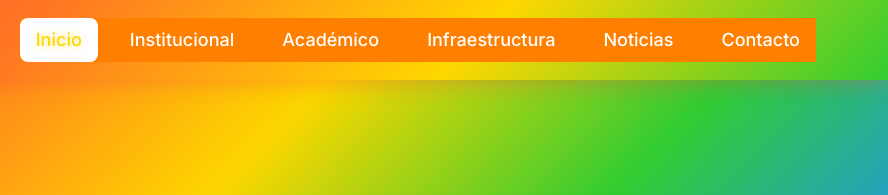
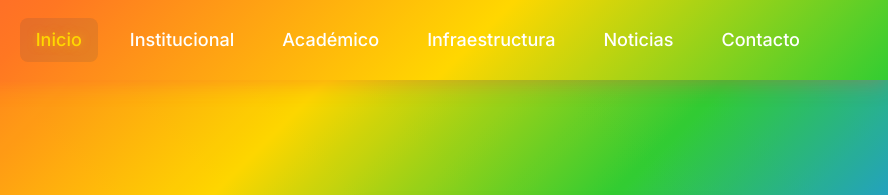
Before and after one commit to Colegio-Nuevohorizonte/sitio-web-colegio, a plain HTML site: page index.html in a window 1280 px wide. Shown: the top 195 px of the page, 392-1280 px from the left. Drawn offline with nearby package versions, Linux system fonts and the light colour scheme.

Commit message:
Update responsive.css

```diff
--- a/assets/css/responsive.css
+++ b/assets/css/responsive.css
@@ -16,7 +16,7 @@
         position: static;
         width: auto;
         height: auto;
-        background: transparent;
+        background: transparent !important; /* Transparente en desktop */
         display: block;
     }
 
@@ -37,13 +37,13 @@
     .nav__link {
         font-size: var(--body-size);
         padding: var(--espaciado-sm) var(--espaciado-md);
-        color: var(--gris-oscuro);
+        color: var(--gris-oscuro) !important; /* Color original en desktop */
     }
 
     .nav__link:hover,
     .nav__link--active {
-        color: var(--azul);
-        background: rgba(26, 54, 93, 0.1);
+        color: var(--azul) !important; /* Azul en hover desktop */
+        background: rgba(26, 54, 93, 0.1) !important;
     }
 
     .nav__link--active::after {
@@ -482,3 +482,6 @@
         background: var(--azul-claro);
     }
 }
+
+    }
+}
```
